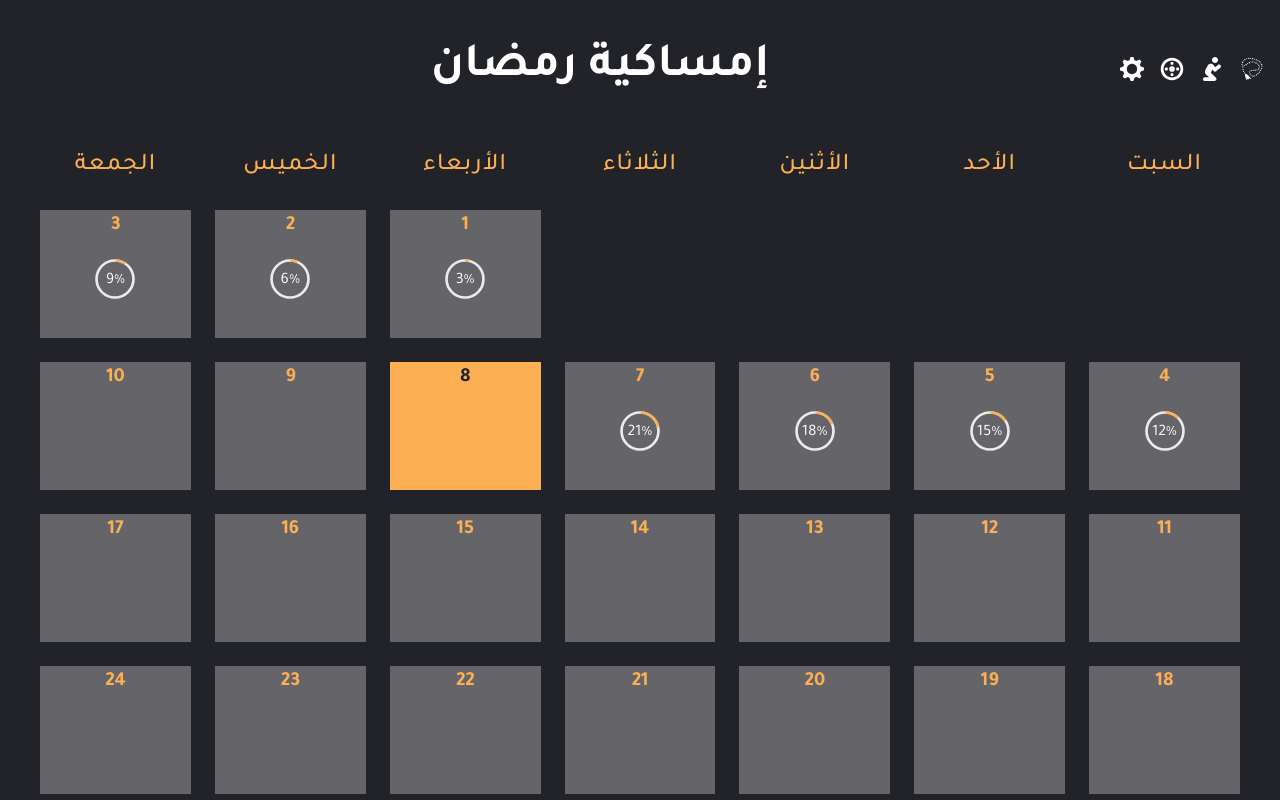
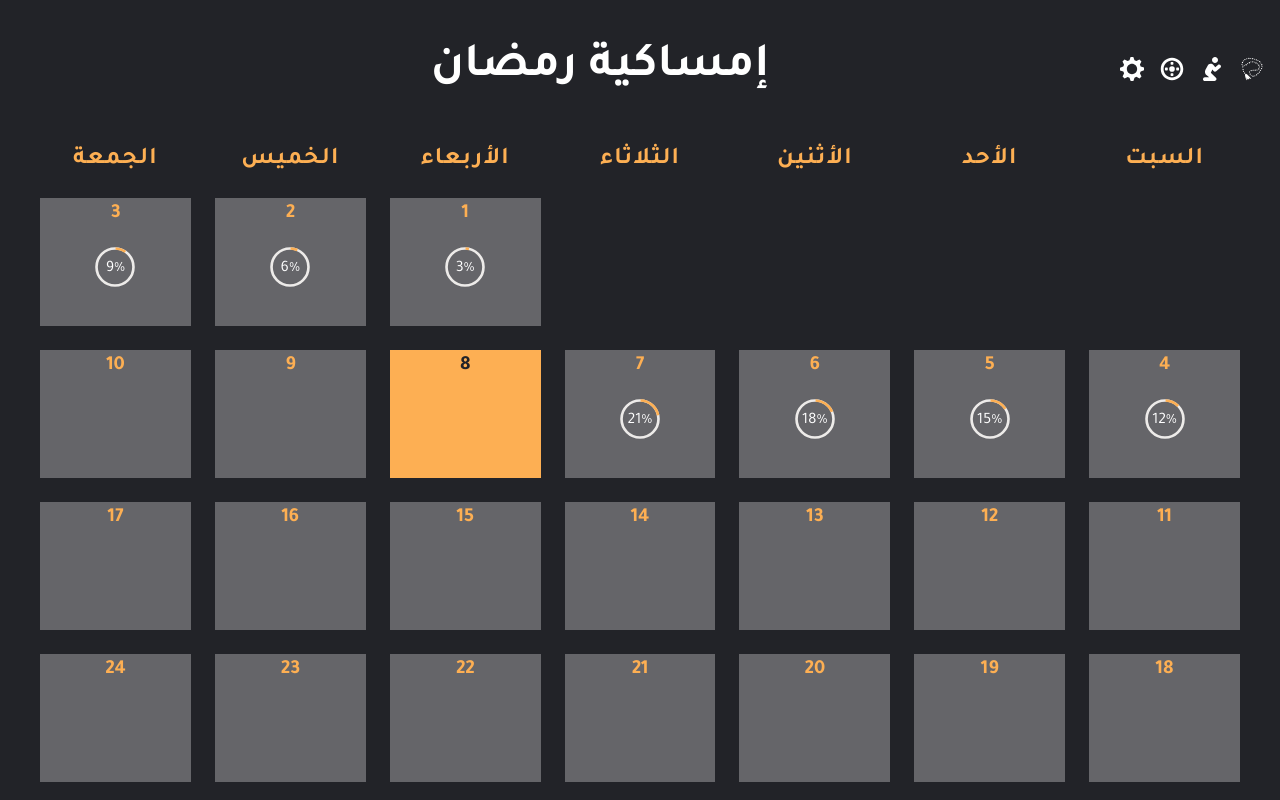
Before and after one commit to NahlaGalal/ramadan-diary, a Next.js app: page /Calendar in a window 1280 px wide. Shown: the top 800 px of the page. Built offline with nearby package versions, Linux system fonts and the light colour scheme.

Commit message:
Change style

```diff
--- a/pages/Calendar/index.tsx
+++ b/pages/Calendar/index.tsx
@@ -35,10 +35,12 @@ const Calendar: NextPage = () => {
               <Tr>
                 {weekDays.map((day) => (
                   <Th
-                    fontWeight="500"
+                    fontWeight="semibold"
                     fontSize={"2xl"}
                     key={day}
                     textAlign={"center"}
+                    lineHeight={"7"}
+                    p={0}
                   >
                     {day}
                   </Th>
```
